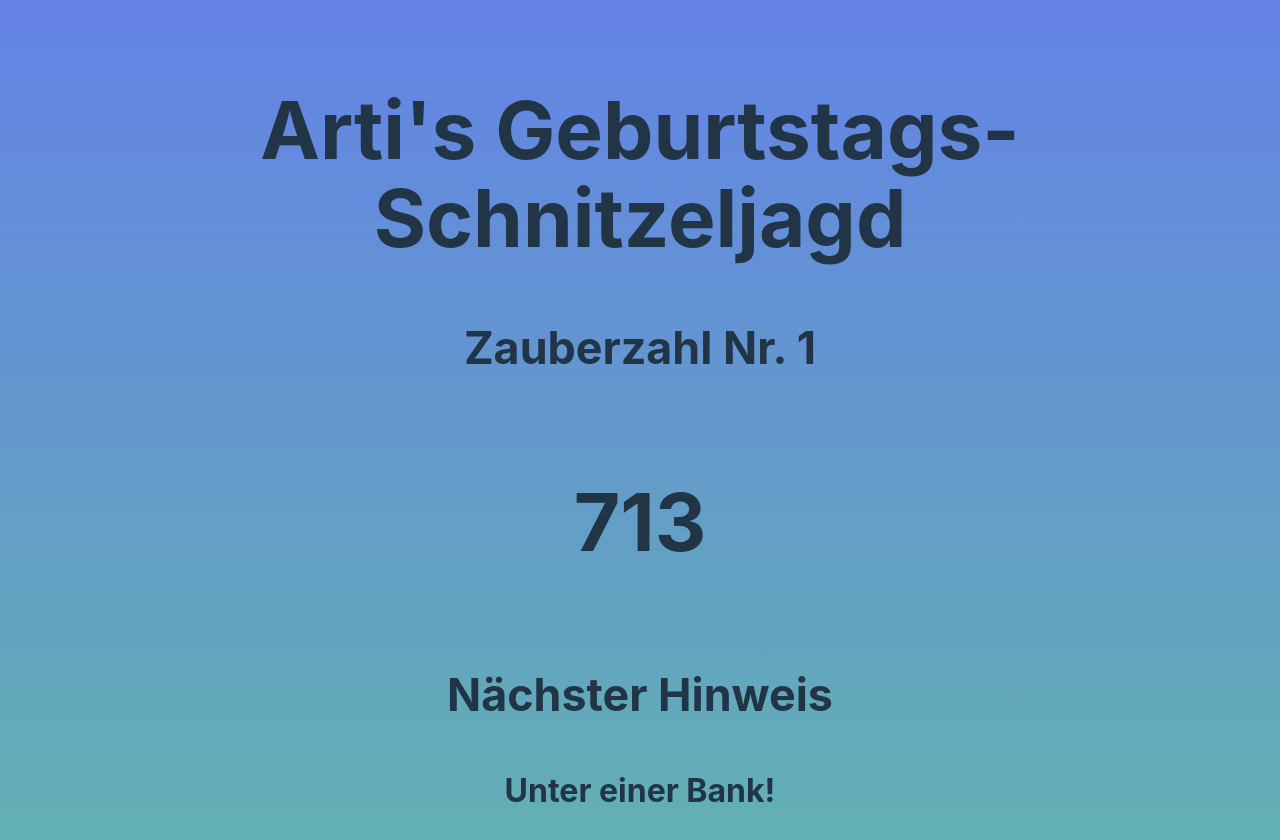
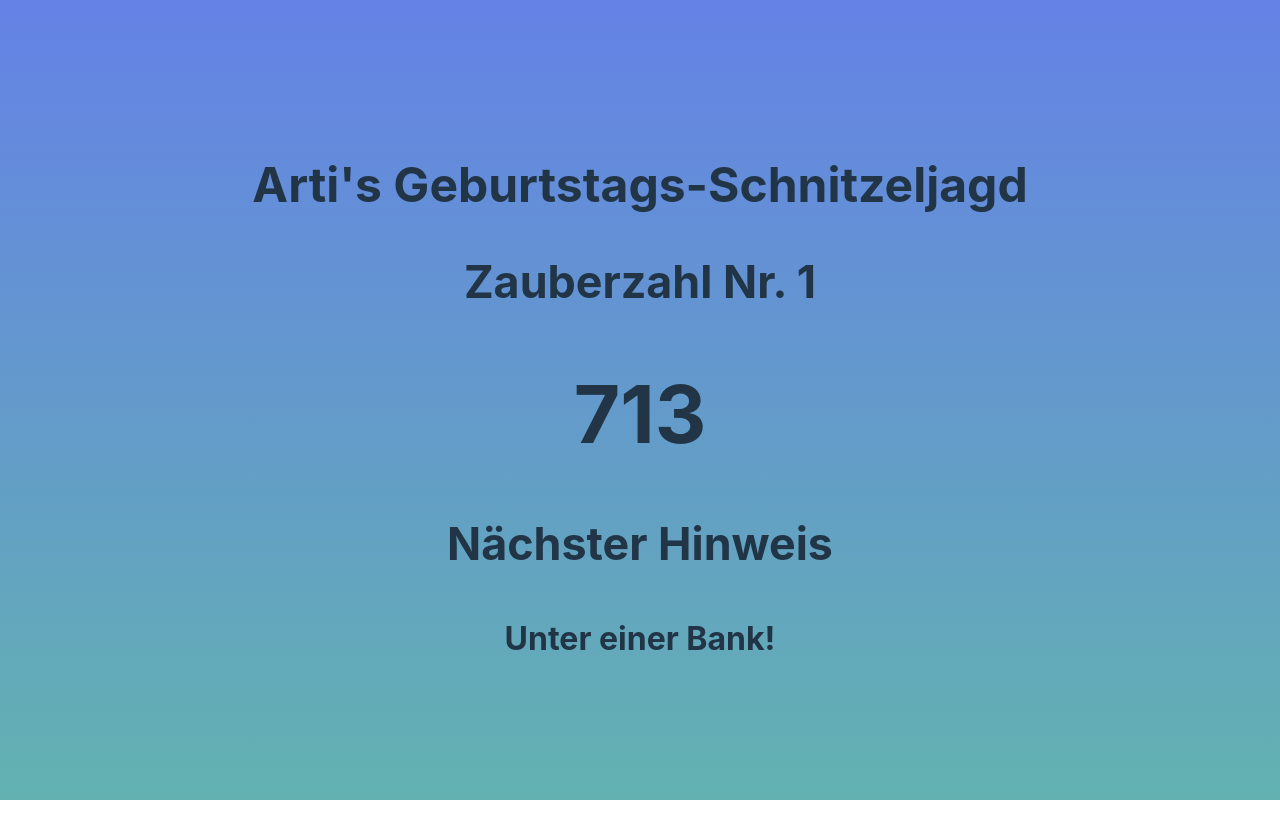
Before and after one commit to DaEwe/artibday, a website built with Vite: page index.html in a window 1280 px wide. After the commit the page ends 800 px from the top, so only its background shows below. Built offline with nearby package versions, Linux system fonts and the light colour scheme.

Commit message:
Update styles in style.css

```diff
--- a/style.css
+++ b/style.css
@@ -20,12 +20,12 @@ body {
   margin: 0;
   display: flex;
   place-items: center;
-  min-width: 320px;
+  width: 100vw;
   min-height: 100vh;
 }
 
 h1 {
-  font-size: 5em;
+  font-size: 3em;
   line-height: 1.1;
 }
 .zauberzahl {
@@ -36,6 +36,7 @@ h2 {
 }
 
 p {
+  margin: 0.3em;
   font-size: 2em;
   font-weight: bolder;
 }
@@ -43,7 +44,6 @@ p {
 #app {
   max-width: 1280px;
   margin: 0 auto;
-  padding: 2rem;
   text-align: center;
 }
 
```
